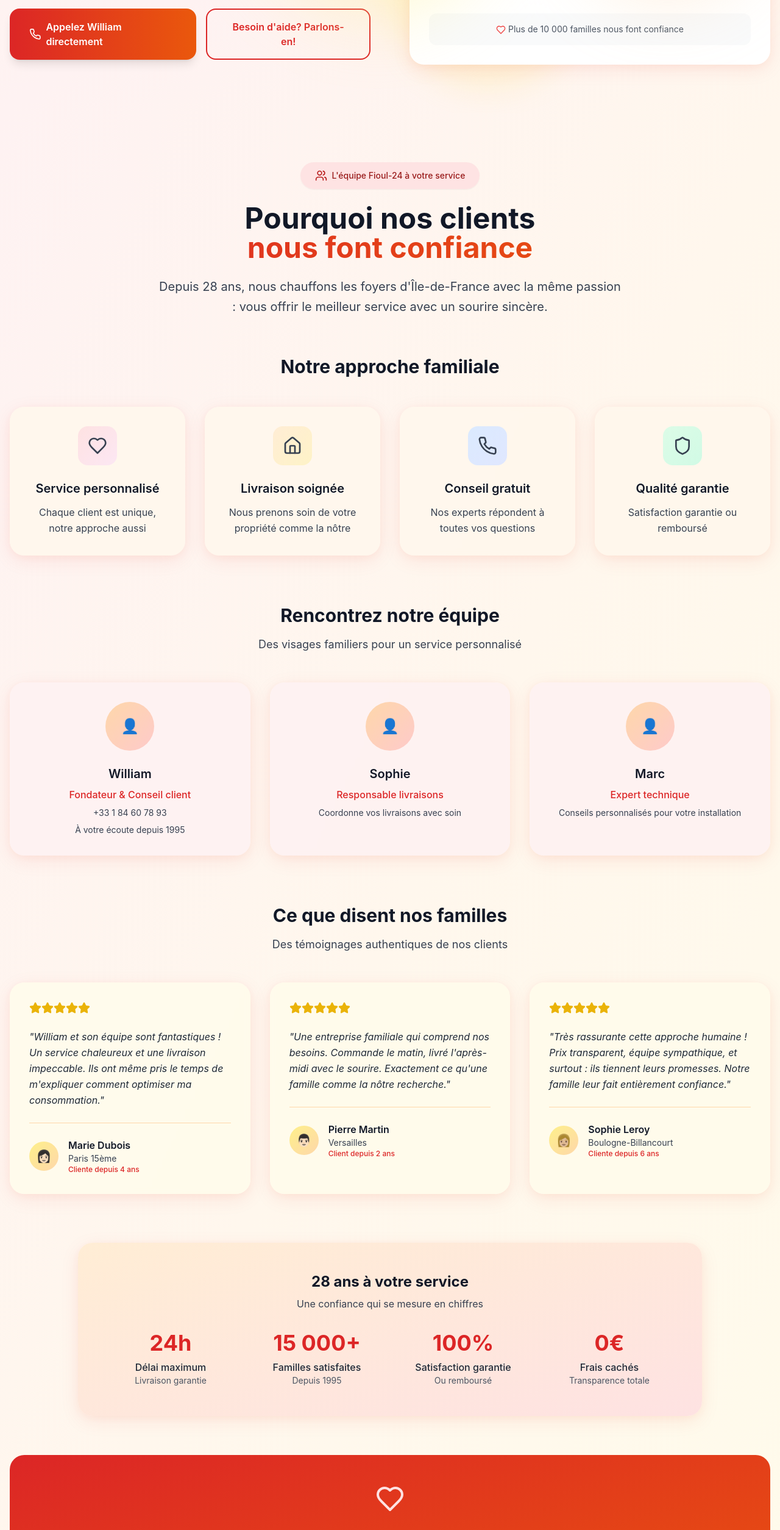
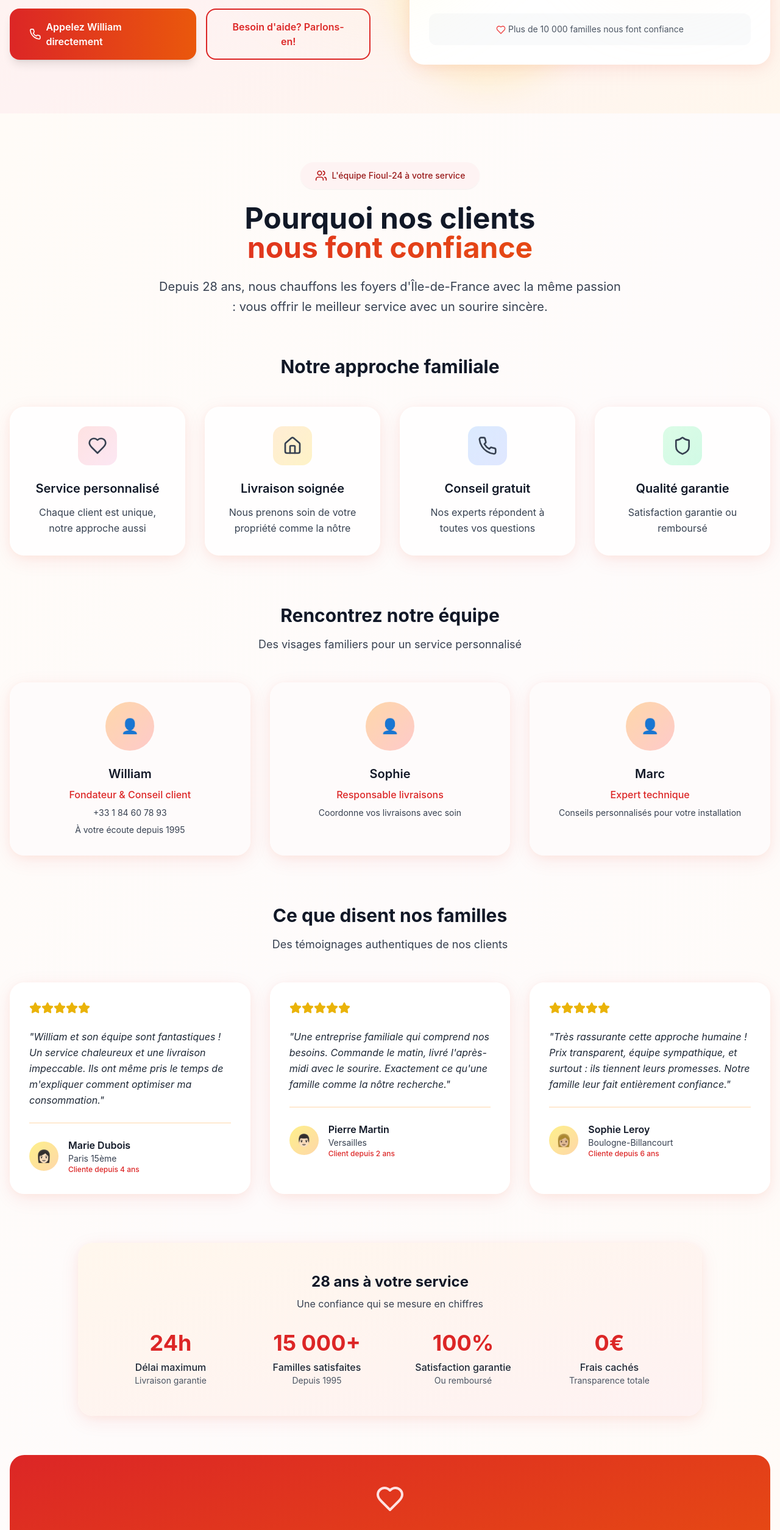
Before and after one commit to dvvvvv411/ioul-24, a React (Vite) app: page / in a window 1280 px wide. Shown: the part 765-3274 px from the top of the page at 61% size. Built offline with nearby package versions, Linux system fonts and the light colour scheme.

Commit message:
Refactor: Reduce TrustSection background intensity
Adjusted the TrustSection background to be less intense to create a smoother transition from the HeroSection.

```diff
--- a/src/components/TrustSection.tsx
+++ b/src/components/TrustSection.tsx
@@ -77,18 +77,18 @@ const TrustSection = () => {
   ];
 
   return (
-    <section className="py-20 bg-gradient-to-br from-red-50 via-orange-50 to-amber-50">
-      {/* Warm background elements with stronger colors */}
-      <div className="absolute inset-0 opacity-40">
-        <div className="absolute top-10 left-10 w-64 h-64 bg-red-200 rounded-full mix-blend-multiply filter blur-3xl"></div>
-        <div className="absolute bottom-10 right-10 w-72 h-72 bg-orange-200 rounded-full mix-blend-multiply filter blur-3xl"></div>
-        <div className="absolute top-1/2 left-1/3 w-96 h-96 bg-yellow-200 rounded-full mix-blend-multiply filter blur-3xl"></div>
+    <section className="py-20 bg-gradient-to-br from-orange-25 via-red-25 to-orange-25">
+      {/* Subtle warm background elements - less intense than HeroSection */}
+      <div className="absolute inset-0 opacity-20">
+        <div className="absolute top-10 left-10 w-64 h-64 bg-red-100 rounded-full mix-blend-multiply filter blur-3xl"></div>
+        <div className="absolute bottom-10 right-10 w-72 h-72 bg-orange-100 rounded-full mix-blend-multiply filter blur-3xl"></div>
+        <div className="absolute top-1/2 left-1/3 w-96 h-96 bg-yellow-100 rounded-full mix-blend-multiply filter blur-3xl"></div>
       </div>
 
       <div className="relative container mx-auto px-4">
         {/* Warm intro */}
         <div className="text-center mb-16">
-          <div className="inline-flex items-center space-x-2 bg-red-100/90 backdrop-blur-sm px-6 py-3 rounded-full shadow-sm mb-6">
+          <div className="inline-flex items-center space-x-2 bg-red-50/90 backdrop-blur-sm px-6 py-3 rounded-full shadow-sm mb-6">
             <Users className="w-5 h-5 text-red-700" />
             <span className="text-sm font-medium text-red-800">L'équipe Fioul-24 à votre service</span>
           </div>
@@ -107,7 +107,7 @@ const TrustSection = () => {
           <h3 className="text-3xl font-bold text-center text-gray-900 mb-12">Notre approche familiale</h3>
           <div className="grid md:grid-cols-2 lg:grid-cols-4 gap-8">
             {features.map((feature, index) => (
-              <Card key={index} className="bg-orange-50/95 backdrop-blur-sm cozy-shadow border-0 organic-border gentle-hover">
+              <Card key={index} className="bg-white/80 backdrop-blur-sm cozy-shadow border-0 organic-border gentle-hover">
                 <CardContent className="p-8 text-center">
                   <div className={`bg-gradient-to-br ${feature.color} w-16 h-16 rounded-2xl flex items-center justify-center mx-auto mb-6`}>
                     <feature.icon className="w-8 h-8 text-gray-700" />
@@ -137,7 +137,7 @@ const TrustSection = () => {
 
           <div className="grid md:grid-cols-3 gap-8">
             {teamMembers.map((member, index) => (
-              <Card key={index} className="bg-red-50/95 backdrop-blur-sm cozy-shadow border-0 organic-border gentle-hover">
+              <Card key={index} className="bg-red-25/95 backdrop-blur-sm cozy-shadow border-0 organic-border gentle-hover">
                 <CardContent className="p-8 text-center">
                   <div className="w-20 h-20 bg-gradient-to-br from-orange-200 to-red-200 rounded-full mx-auto mb-6 flex items-center justify-center">
                     <span className="text-2xl">👤</span>
@@ -169,7 +169,7 @@ const TrustSection = () => {
 
           <div className="grid md:grid-cols-3 gap-8">
             {testimonials.map((testimonial, index) => (
-              <Card key={index} className="bg-amber-50/95 backdrop-blur-sm cozy-shadow border-0 organic-border gentle-hover">
+              <Card key={index} className="bg-white/90 backdrop-blur-sm cozy-shadow border-0 organic-border gentle-hover">
                 <CardContent className="p-8">
                   <div className="flex items-center mb-6">
                     {[...Array(testimonial.rating)].map((_, i) => (
@@ -198,7 +198,7 @@ const TrustSection = () => {
         </div>
 
         {/* Trust numbers with warmth */}
-        <div className="bg-gradient-to-br from-orange-100 to-red-100 backdrop-blur-sm rounded-3xl cozy-shadow p-12 max-w-5xl mx-auto">
+        <div className="bg-gradient-to-br from-orange-50 to-red-50 backdrop-blur-sm rounded-3xl cozy-shadow p-12 max-w-5xl mx-auto">
           <div className="text-center mb-8">
             <h3 className="text-2xl font-bold text-gray-900 mb-2">28 ans à votre service</h3>
             <p className="text-gray-700">Une confiance qui se mesure en chiffres</p>
```
